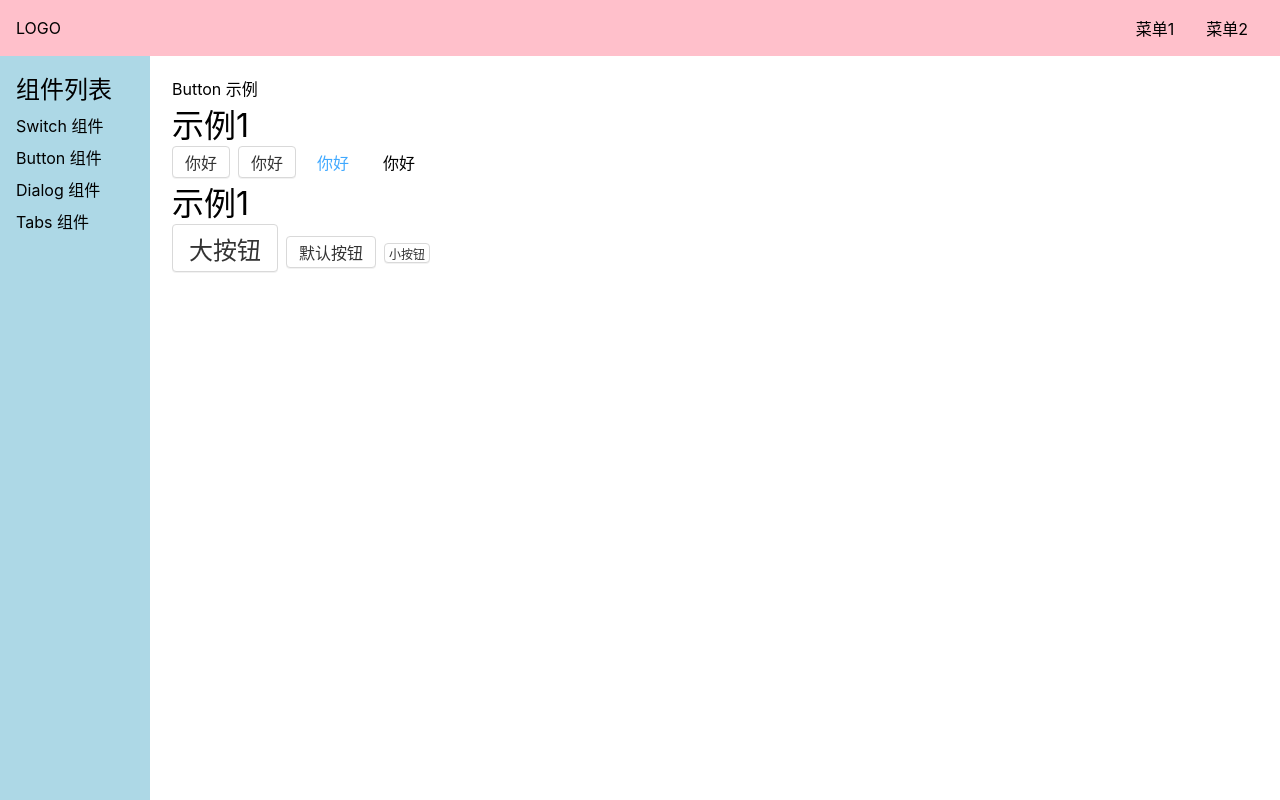
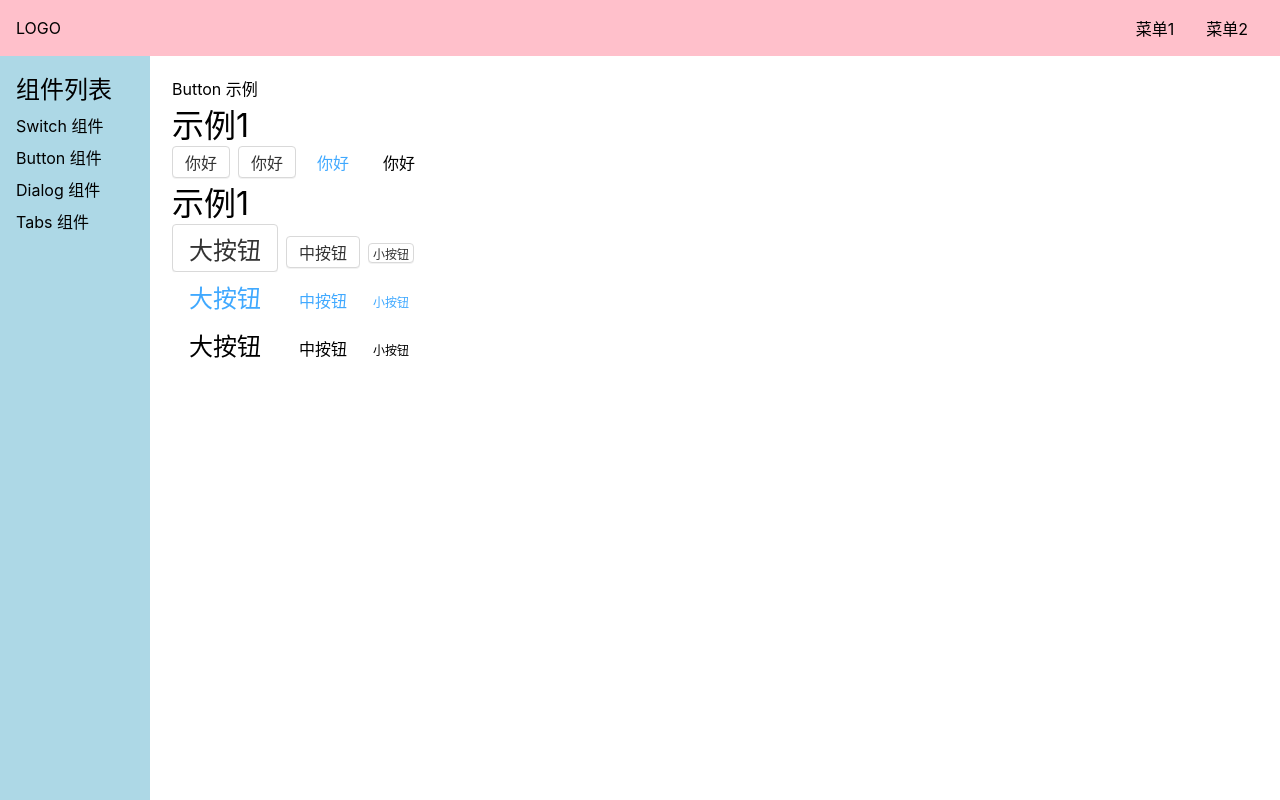
Before and after one commit to tang-xuan11/star-ui, a Vue app: page /#/doc/button in a window 1280 px wide. Built offline with nearby package versions, Linux system fonts and the light colour scheme.

Commit message:
size css

```diff
--- a/src/components/ButtonDemo.vue
+++ b/src/components/ButtonDemo.vue
@@ -10,8 +10,18 @@
   <h1>示例1</h1>
   <div>
     <Button size="big">大按钮</Button>
-    <Button>默认按钮</Button>
+    <Button>中按钮</Button>
     <Button size="small">小按钮</Button>
+  </div>
+  <div>
+    <Button size="big" theme="link">大按钮</Button>
+    <Button theme="link">中按钮</Button>
+    <Button size="small" theme="link">小按钮</Button>
+  </div>
+  <div>
+    <Button size="big" theme="text">大按钮</Button>
+    <Button theme="text">中按钮</Button>
+    <Button size="small" theme="text">小按钮</Button>
   </div>
 </template>
 
--- a/src/lib/Button.vue
+++ b/src/lib/Button.vue
@@ -82,7 +82,6 @@ $radius: 4px;
       background: darken(white, 5%);
     }
   }
-  &.gulu-theme-button {
   &.gulu-size-big {
     font-size: 24px;
     height: 48px;
@@ -94,5 +93,4 @@ $radius: 4px;
     padding: 0 4px;
   }
 }
-}
 </style>
```
Lines whose indentation alone changed are shown as unchanged.
